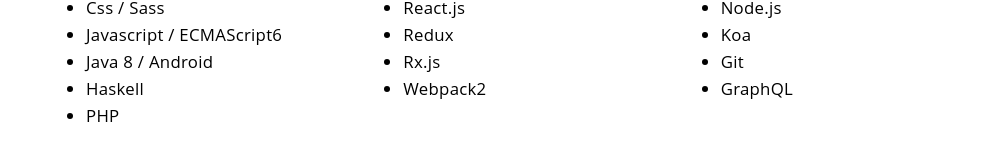
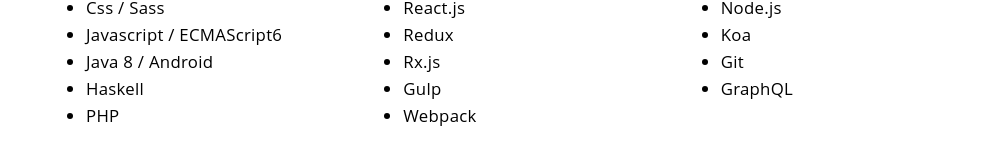
Before and after one commit to franktang0512/wl00887404.github.io, a plain HTML site: page about/index.html in a window 1280 px wide. Shown: the part 751-916 px from the top of the page, without its empty margins (132-1134 px from the left). Drawn offline with Linux system fonts and the light colour scheme.

Commit message:
update: add

```diff
--- a/about/index.html
+++ b/about/index.html
@@ -74,7 +74,8 @@
                         <li>React.js</li>
                         <li>Redux</li>
                         <li>Rx.js</li>
-                        <li>Webpack2</li>
+                        <li>Gulp</li>
+                        <li>Webpack</li>
                     </ul>
                 </div>
                 <div>
```
